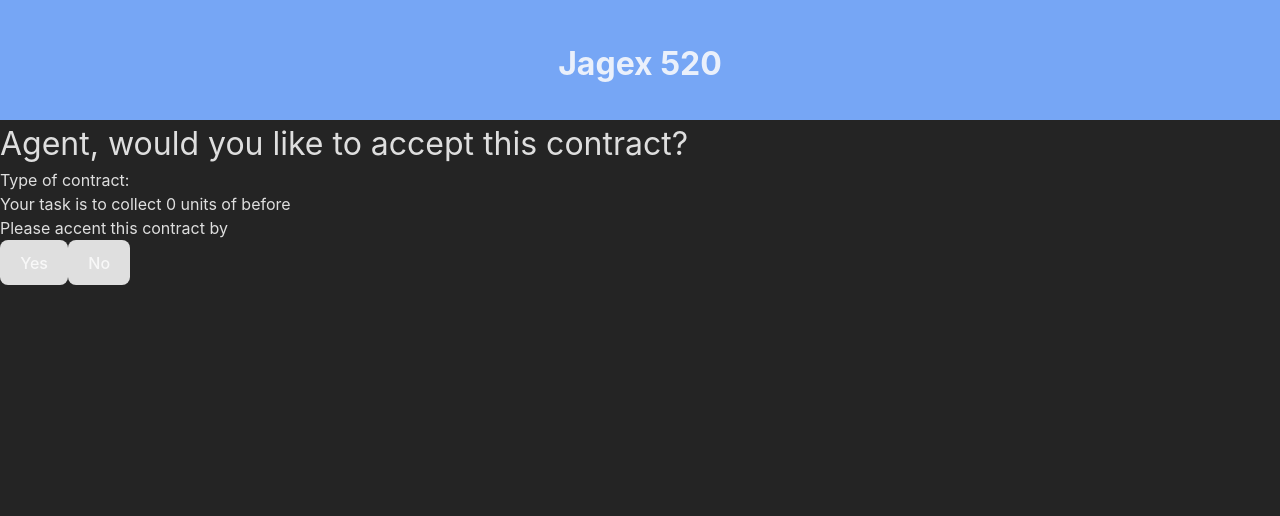
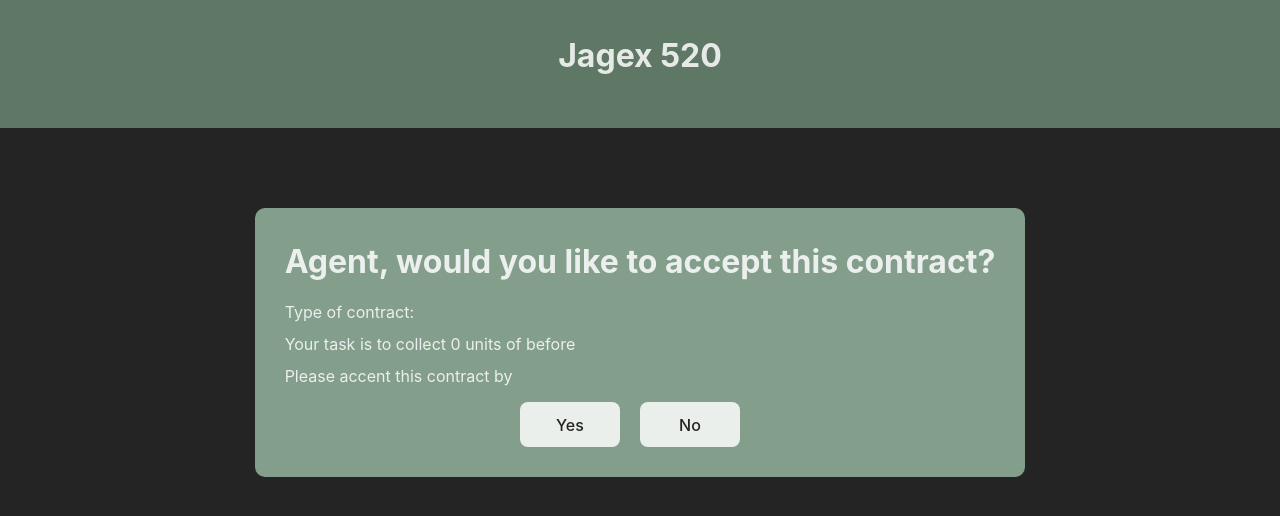
Before and after one commit to msalehprofile/jagex-tech-task, a React (Vite) app: page /acceptcontract in a window 1280 px wide. Shown: the top 516 px of the page. Built offline with nearby package versions, Linux system fonts and the light colour scheme; no server answers.

Commit message:
styled contract card and changed color scheme

```diff
--- a/src/AcceptContract/AcceptContract.scss
+++ b/src/AcceptContract/AcceptContract.scss
@@ -0,0 +1,39 @@
+@use "src/Variables.scss" as *;
+
+.acceptcontract {
+  display: flex;
+  flex-direction: column;
+  align-items: center;
+  justify-content: center;
+  margin-top: 10vh;
+  z-index: 2;
+
+  &__response {
+    background-color: $card-background-color;
+    display: flex;
+    justify-content: center;
+
+    &--button {
+      margin: 10px 20px 0px 0px;
+      width: 100px;
+    }
+  }
+
+  &__form {
+    background-color: $card-background-color;
+    padding: 30px;
+    border-radius: 10px;
+    z-index: 2;
+
+    .form__heading {
+      background-color: $card-background-color;
+      font-weight: bold;
+      margin-bottom: 10px;
+    }
+
+    .form__details {
+      line-height: 2;
+      background-color: $card-background-color;
+    }
+  }
+}
--- a/src/AcceptContract/AcceptContract.tsx
+++ b/src/AcceptContract/AcceptContract.tsx
@@ -1,6 +1,6 @@
 import { useState } from "react";
+import "./AcceptContract.scss";
 import { AgentContract } from "../DataTypes/DataTypes";
-import "./AcceptContract.scss";
 import { useNavigate } from "react-router-dom";
 
 type AcceptContractProps = {
@@ -9,7 +9,11 @@
   findAShipyard: () => void;
 };
 
-const AcceptContract = ({ agentContract, token, findAShipyard }: AcceptContractProps) => {
+const AcceptContract = ({
+  agentContract,
+  token,
+  findAShipyard,
+}: AcceptContractProps) => {
   const today = new Date();
   const todayDate = today.getDate();
   const todayMonth = today.getMonth();
@@ -65,34 +69,41 @@
 
       if (resp.ok) {
         navigate("/buyaship");
-        findAShipyard()
+        findAShipyard();
       }
     }
   };
 
   return (
-    <>
-      <h1>Agent, would you like to accept this contract?</h1>
-      <p>Type of contract: {agentContract ? agentContract.type : ""}</p>
-      <p>
+    <div className="acceptcontract">
+      <div className="acceptcontract__form">
+        <h1 className="form__heading">
+          Agent, would you like to accept this contract?
+        </h1>
+        <p className="form__details">Type of contract: {agentContract ? agentContract.type : ""}</p>
+        <p className="form__details">
           Your task is to collect{" "}
-        {agentContract ? agentContract.terms.deliver[0].unitsRequired : 0} units
-        of{" "}
+          {agentContract ? agentContract.terms.deliver[0].unitsRequired : 0}{" "}
+          units of{" "}
           {agentContract
             ? agentContract.terms.deliver[0].tradeSymbol.split("-").join(" ")
             : ""}{" "}
-        before {agentContract ? agentContract.terms.deadline.slice(0, 10) : ""}
+          before{" "}
+          {agentContract ? agentContract.terms.deadline.slice(0, 10) : ""}
         </p>
-      <p>
+        <p className="form__details">
           Please accent this contract by{" "}
           {agentContract ? agentContract.deadlineToAccept.slice(0, 10) : ""}{" "}
         </p>
-      <button onClick={validateAcceptance}>Yes</button>
-      <button>No</button>
+        <div className="acceptcontract__response">
+          <button className="acceptcontract__response--button" onClick={validateAcceptance}>Yes</button>
+          <button className="acceptcontract__response--button" >No</button>
+        </div>
         {passedDeadline && (
           <p>Sorry, the deadline to accept this contract has passed</p>
         )}
-    </>
+      </div>
+    </div>
   );
 };
 
--- a/src/App.scss
+++ b/src/App.scss
@@ -24,6 +24,7 @@
   border: 1px solid transparent;
   padding: 0.6em 1.2em;
   font-size: 1em;
+  color: $light-black-color;
   font-weight: 500;
   font-family: inherit;
   background-color: $white-color;
@@ -42,8 +43,8 @@
   background-color: $logo-color;
   width: 100%;
   text-align: center;
-  padding-top: 5vh;
-  height: 10vh;
+  padding-top: 4vh;
+  height: 12vh;
   font-weight: bolder;
 }
 
--- a/src/Variables.scss
+++ b/src/Variables.scss
@@ -1,3 +1,5 @@
 $light-black-color: #242424;
 $white-color: #fcfcfcdd;
-$logo-color: #76a6f5;
+$logo-color: #5f7866;
+
+$card-background-color: #839e8b;
```
Lines whose indentation alone changed are shown as unchanged.
